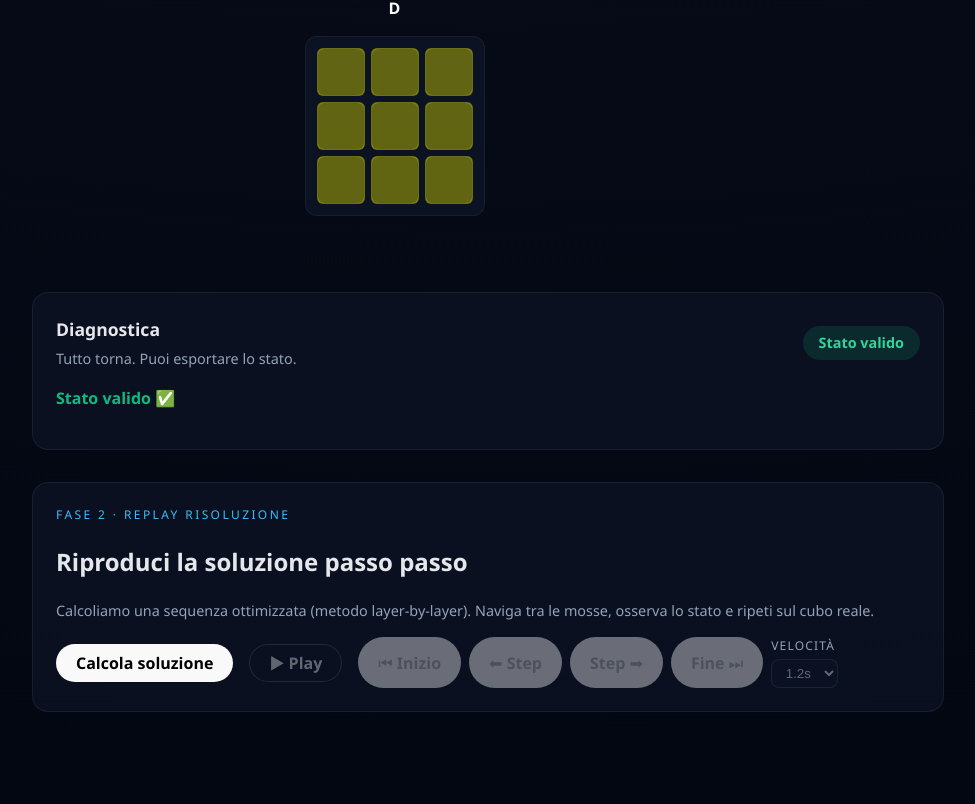
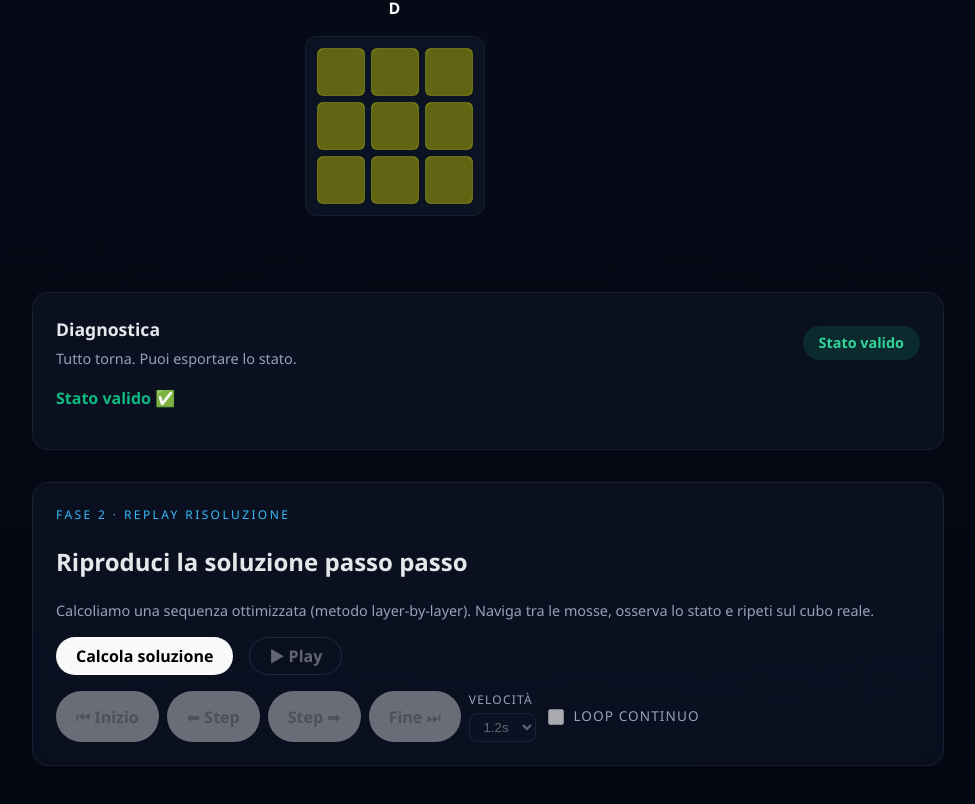
Before and after one commit to tommyagaa/Cube-solver, a React (Vite) app in the folder cubo-app/: page / in a window 1280 px wide. Shown: the part 3295-4099 px from the top of the page, without its empty margins (152-1127 px from the left). Before the commit the page ends 4071 px from the top, so only its background shows below. Built offline with nearby package versions, Linux system fonts and the light colour scheme; what cubejs would draw is missing.

Commit message:
feat: aggiungere loop autoplay

```diff
--- a/cubo-app/src/App.css
+++ b/cubo-app/src/App.css
@@ -890,6 +890,22 @@ h1 {
   opacity: 0.4;
 }
 
+.player-loop {
+  display: flex;
+  align-items: center;
+  gap: 0.4rem;
+  font-size: 0.85rem;
+  color: #94a3b8;
+  text-transform: uppercase;
+  letter-spacing: 0.08em;
+}
+
+.player-loop input {
+  width: 1rem;
+  height: 1rem;
+  accent-color: #22d3ee;
+}
+
 .solve-error {
   margin: 0;
   color: #f87171;
--- a/cubo-app/src/components/solver/SolvePlayer.tsx
+++ b/cubo-app/src/components/solver/SolvePlayer.tsx
@@ -35,6 +35,7 @@ const SolvePlayer = ({ state }: SolvePlayerProps) => {
   const [error, setError] = useState<string | null>(null)
   const [isPlaying, setIsPlaying] = useState(false)
   const [intervalMs, setIntervalMs] = useState(1200)
+  const [loopEnabled, setLoopEnabled] = useState(false)
   const intervalRef = useRef<number | null>(null)
 
   const ensurePlan = () => {
@@ -95,42 +96,44 @@ const SolvePlayer = ({ state }: SolvePlayerProps) => {
   }, [plan])
 
   useEffect(() => {
+    if (intervalRef.current) {
+      window.clearInterval(intervalRef.current)
+      intervalRef.current = null
+    }
     if (!isPlaying || !plan) {
-      if (intervalRef.current) {
-        window.clearInterval(intervalRef.current)
-        intervalRef.current = null
-      }
       return
     }
-    if (currentIndex >= frames.length - 1) {
-      setIsPlaying(false)
-      return
-    }
+
+    const lastIndex = plan.frames.length - 1
     intervalRef.current = window.setInterval(() => {
       setCurrentIndex((prevIndex) => {
-        if (!plan || prevIndex >= plan.frames.length - 1) {
-          return prevIndex
+        if (lastIndex < 0) {
+          return 0
+        }
+        if (prevIndex >= lastIndex) {
+          return loopEnabled ? 0 : prevIndex
         }
         return prevIndex + 1
       })
     }, intervalMs)
+
     return () => {
       if (intervalRef.current) {
         window.clearInterval(intervalRef.current)
         intervalRef.current = null
       }
     }
-  }, [isPlaying, intervalMs, plan, frames.length, currentIndex])
+  }, [isPlaying, intervalMs, plan, loopEnabled])
 
   useEffect(() => {
     if (!plan) {
       setIsPlaying(false)
       return
     }
-    if (currentIndex >= plan.frames.length - 1) {
+    if (!loopEnabled && currentIndex >= plan.frames.length - 1) {
       setIsPlaying(false)
     }
-  }, [currentIndex, plan])
+  }, [currentIndex, plan, loopEnabled])
 
   const togglePlay = () => {
     if (!plan) {
@@ -211,6 +214,15 @@ const SolvePlayer = ({ state }: SolvePlayerProps) => {
               <option value={2000}>2s</option>
             </select>
           </label>
+          <label className="player-loop">
+            <input
+              type="checkbox"
+              checked={loopEnabled}
+              onChange={(event) => setLoopEnabled(event.target.checked)}
+              disabled={!hasPlan}
+            />
+            Loop continuo
+          </label>
         </div>
       </div>
 
```
